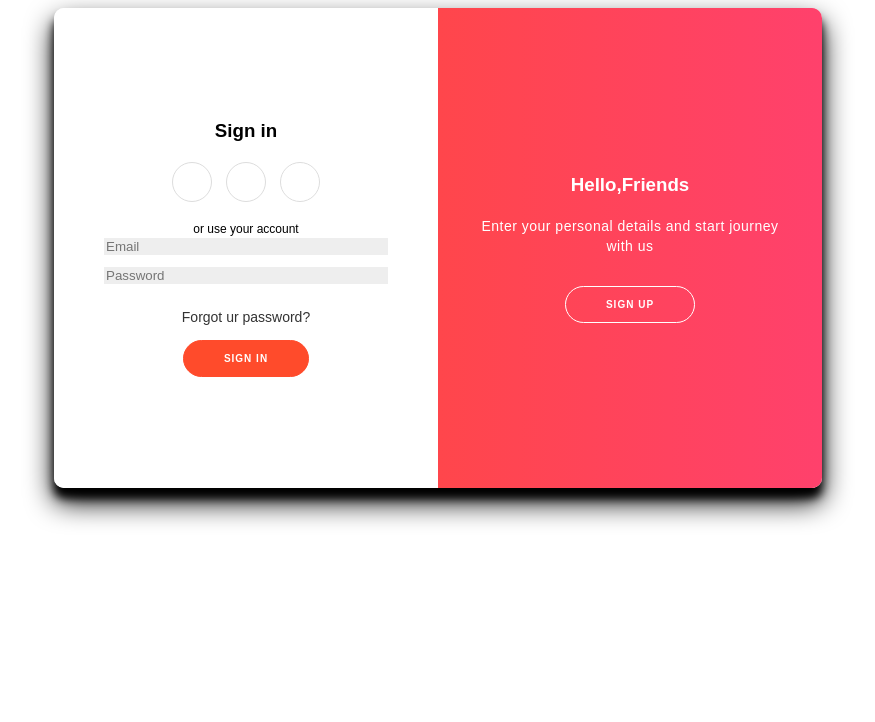
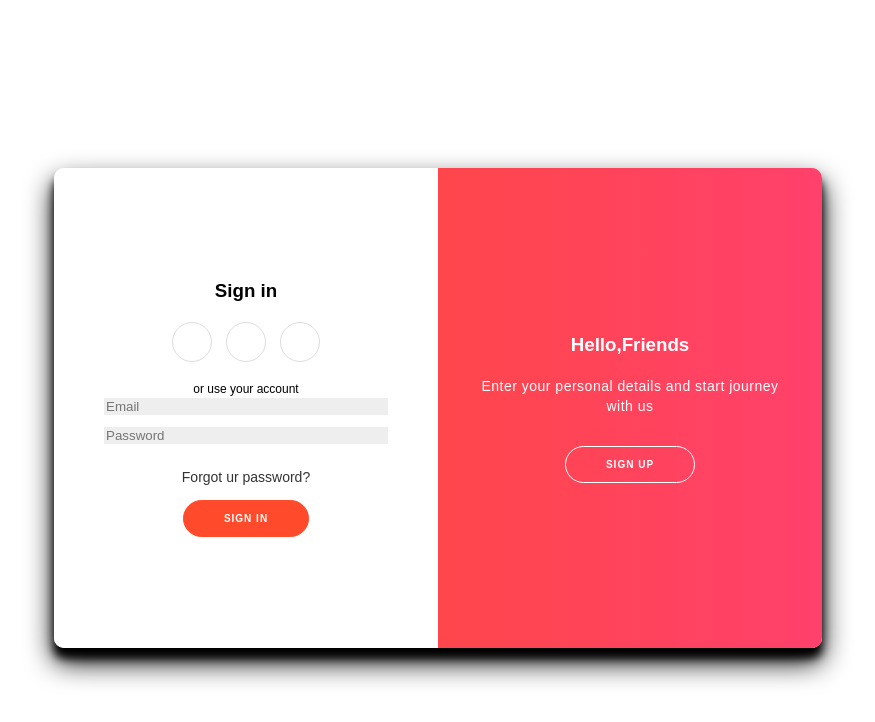
Before and after one commit to vishalkrishna8/signup, a plain HTML site: page index.html in a window 1280 px wide. Shown: the whole page, without its empty margins (202-1077 px from the left). Drawn offline with Linux system fonts and the light colour scheme.

Commit message:
Update style.css

```diff
--- a/style.css
+++ b/style.css
@@ -6,7 +6,7 @@ body{
     background: white;
     display: flex;
     flex-direction: column;
-    justify-content: Right;
+    justify-content: center;
     align-items: center ;
     height: 100vh;
     /* margin: 20px 0 50px; */
```
